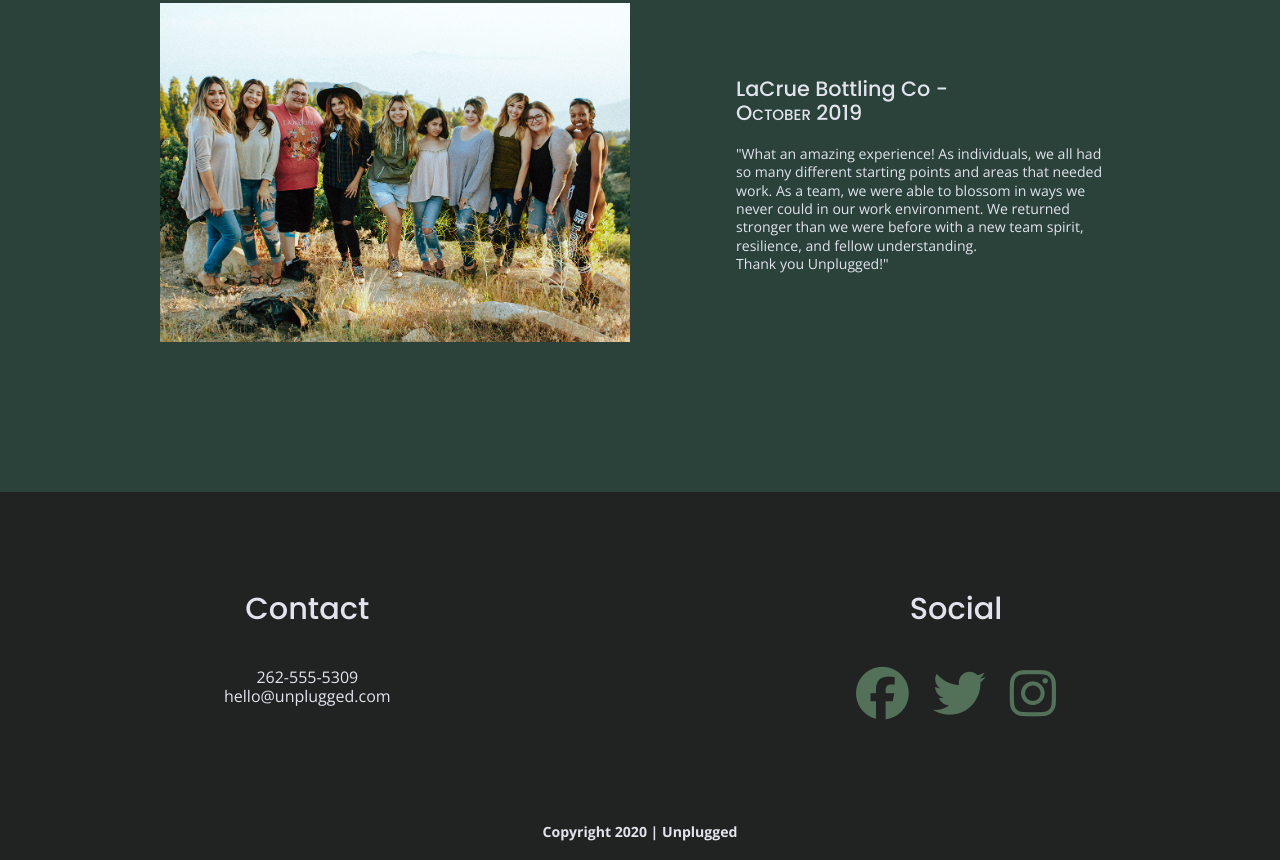
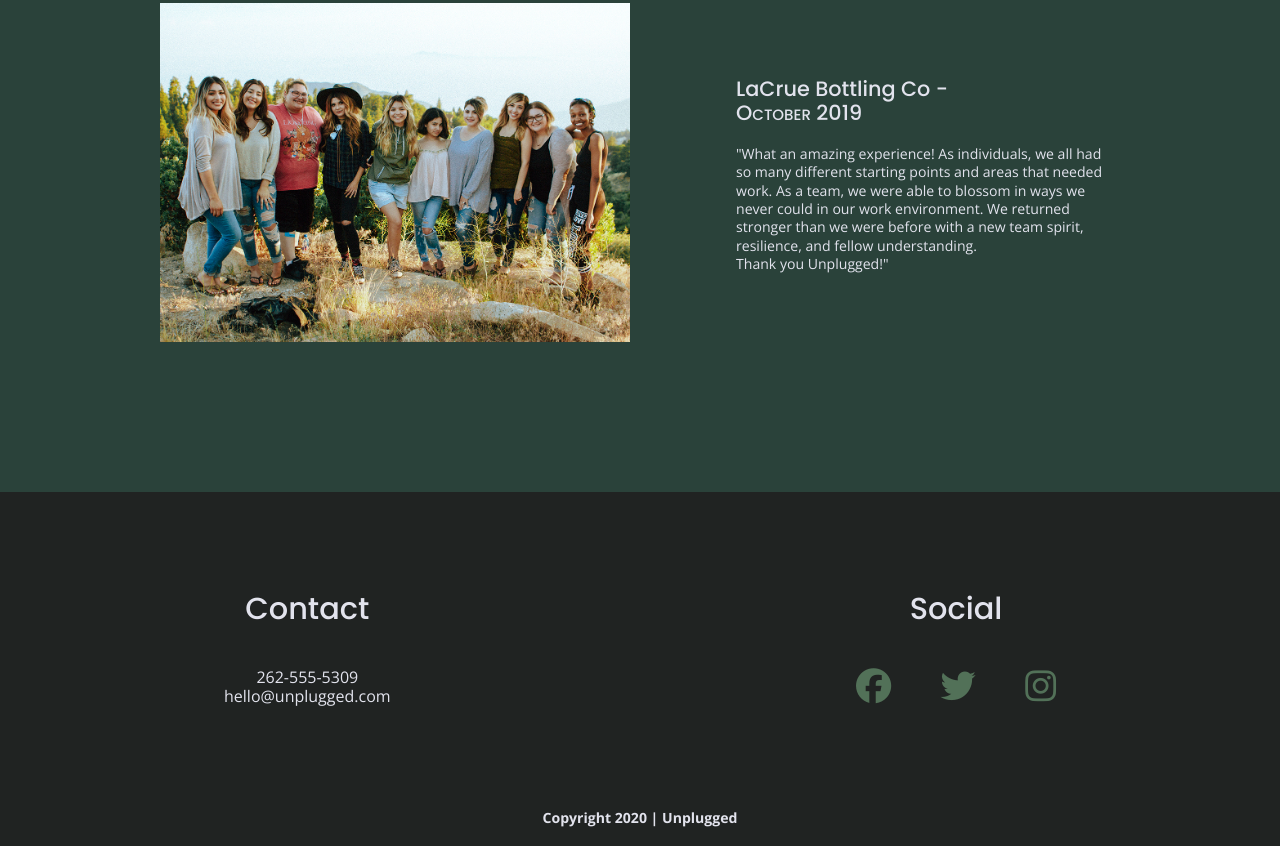
Before and after one commit to bettameta/unplugged-retreat, a website built with Parcel: page index.html in a window 1280 px wide. Shown: the part 2336-3196 px from the top of the page. Built offline with nearby package versions, Linux system fonts and the light colour scheme.

Commit message:
Used Matt Kersley to test device widths for QA.  Adjusted SM icons to better fit the context of the pages.

```diff
--- a/css/main.css
+++ b/css/main.css
@@ -291,7 +291,7 @@
   }
 
   footer .social-icons p i{
-    font-size: 3.75em;
+    font-size: 2.50em;
     color: #527158;
 
   }
```
